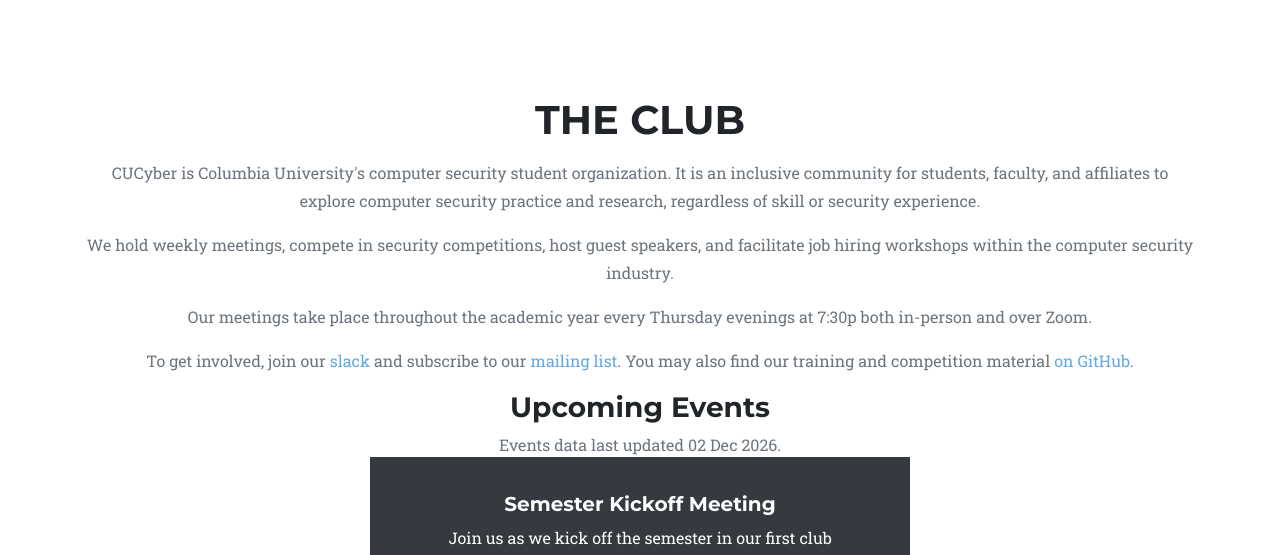
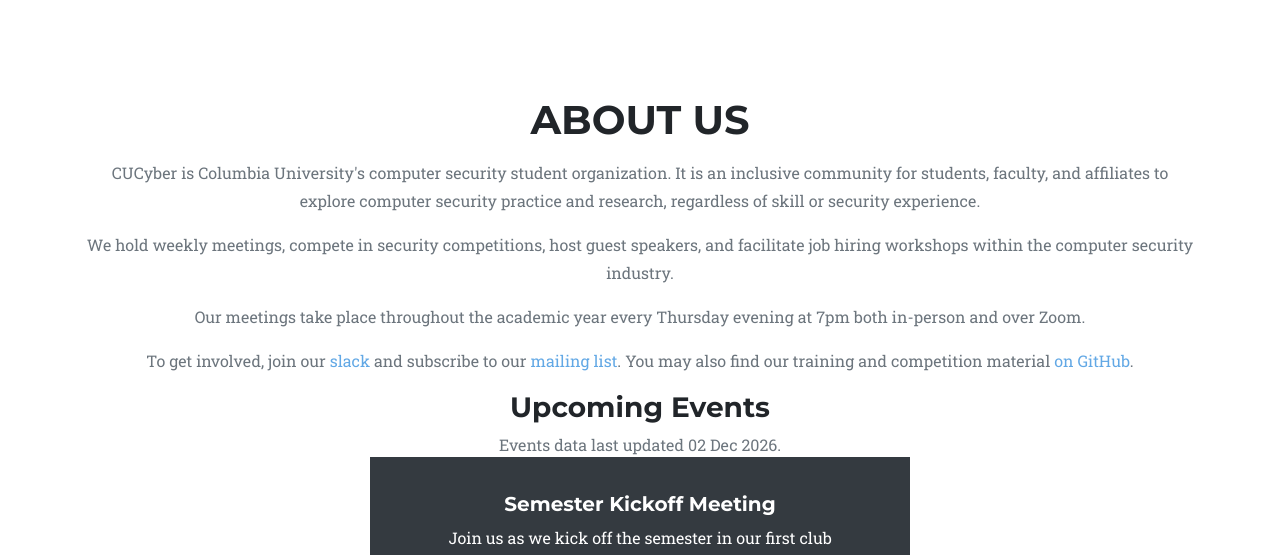
Before and after one commit to CUCTF/cuctf.github.io, a Jekyll site: the page built from index.html, in a window 1280 px wide and 1400 px high, cut to the strip 845-1400 px from the top of the window. Built offline with Jekyll 4.4.1, drawn with Linux system fonts in a browser that asks for light colours; nearby versions of some CDN libraries; some web fonts are replaced; some of the changed text lies outside the part shown.

Commit message:
refresh of website WIP

```diff
--- a/_data/club.yml
+++ b/_data/club.yml
@@ -3,7 +3,7 @@
 
   - We hold weekly meetings, compete in security competitions, host guest speakers, and facilitate job hiring workshops within the computer security industry.
 
-  - Our meetings take place throughout the academic year every Thursday evenings at 7:30p both in-person and over Zoom.
+  - Our meetings take place throughout the academic year every Thursday evening at 7pm both in-person and over Zoom.
 
 # search for new icons at: https://fontawesome.com/icons
 areas:
--- a/_data/team.yml
+++ b/_data/team.yml
@@ -31,7 +31,7 @@
 
 
 
-
+show_sponsors: False
 sponsors:
   - name: Columbia University
     logo: logos/columbia_logo.png
--- a/css/agency.css
+++ b/css/agency.css
@@ -583,4 +583,6 @@
   padding: 5px;
   padding-top:25px;
   text-align:center;
+  max-width:100%;
+  word-wrap:anywhere;
 }
--- a/docker-compose.yml
+++ b/docker-compose.yml
@@ -4,6 +4,6 @@
     build:
       context: .
     ports:
-      - "${LISTEN_PORT:-4000}:4000"
+      - "${LISTEN_PORT:-26040}:4000"
     volumes:
       - .:/app
--- a/index.html
+++ b/index.html
@@ -14,7 +14,7 @@
     <div class="collapse navbar-collapse" id="navbarResponsive">
       <ul class="navbar-nav text-uppercase ml-auto">
         <li class="nav-item">
-          <a class="nav-link js-scroll-trigger" href="#club">The Club</a>
+          <a class="nav-link js-scroll-trigger" href="#aboutus">About Us</a>
         </li>
         <li class="nav-item">
           <a class="nav-link js-scroll-trigger" href="#calendar">Calendar</a>
@@ -40,11 +40,11 @@
 
 
 <!-- The Club -->
-<section class="page-section" id="club">
+<section class="page-section" id="aboutus">
   <div class="container">
     <div class="row">
       <div class="col-lg-12 text-center">
-        <h2 class="section-heading text-uppercase">The Club</h2>
+        <h2 class="section-heading text-uppercase">About Us</h2>
           {% for paragraph in site.data.club.description %}
             <p class="text-muted">{{ paragraph }}</p>
           {% endfor %}
@@ -91,19 +91,6 @@
         </div>
       </div>
     </div>
-    <!--<div class="row text-center">
-      {% for area in site.data.club.areas %}
-      <div class="col-md-3">
-        <span class="fa-stack fa-4x">
-          <i class="fas fa-circle fa-stack-2x text-primary"></i>
-          <i class="fas fa-{{ area.icon }} fa-stack-1x fa-inverse"></i>
-        </span>
-        <h4 class="service-heading">{{ area.name }}</h4>
-        <p class="text-muted">{{ area.description }}</p>
-      </div>
-      {% endfor %}
-    </div>
-  </div>-->
 </section>
 
 <!-- Calendar -->
@@ -143,6 +130,7 @@
   </div>
 </section>
 
+{% if site.data.team.showsponsors %}
 <!-- Sponsors -->
 <section class="py-5">
   <div class="container">
@@ -158,3 +146,5 @@
     </div>
   </div>
 </section>
+
+{% endif %}
--- a/js/agency.js
+++ b/js/agency.js
@@ -40,7 +40,9 @@
   $(window).scroll(navbarCollapse);
 
   $(function() {
-    $(window).scrollTop($('#club').offset().top);
+    if(window.location.hash == "" || window.location.hash == "#") {
+    	$(window).scrollTop($('#aboutus').offset().top);
+    }
   });
 
 })(jQuery); // End of use strict
```
Also changed, not shown: 2 other files.
